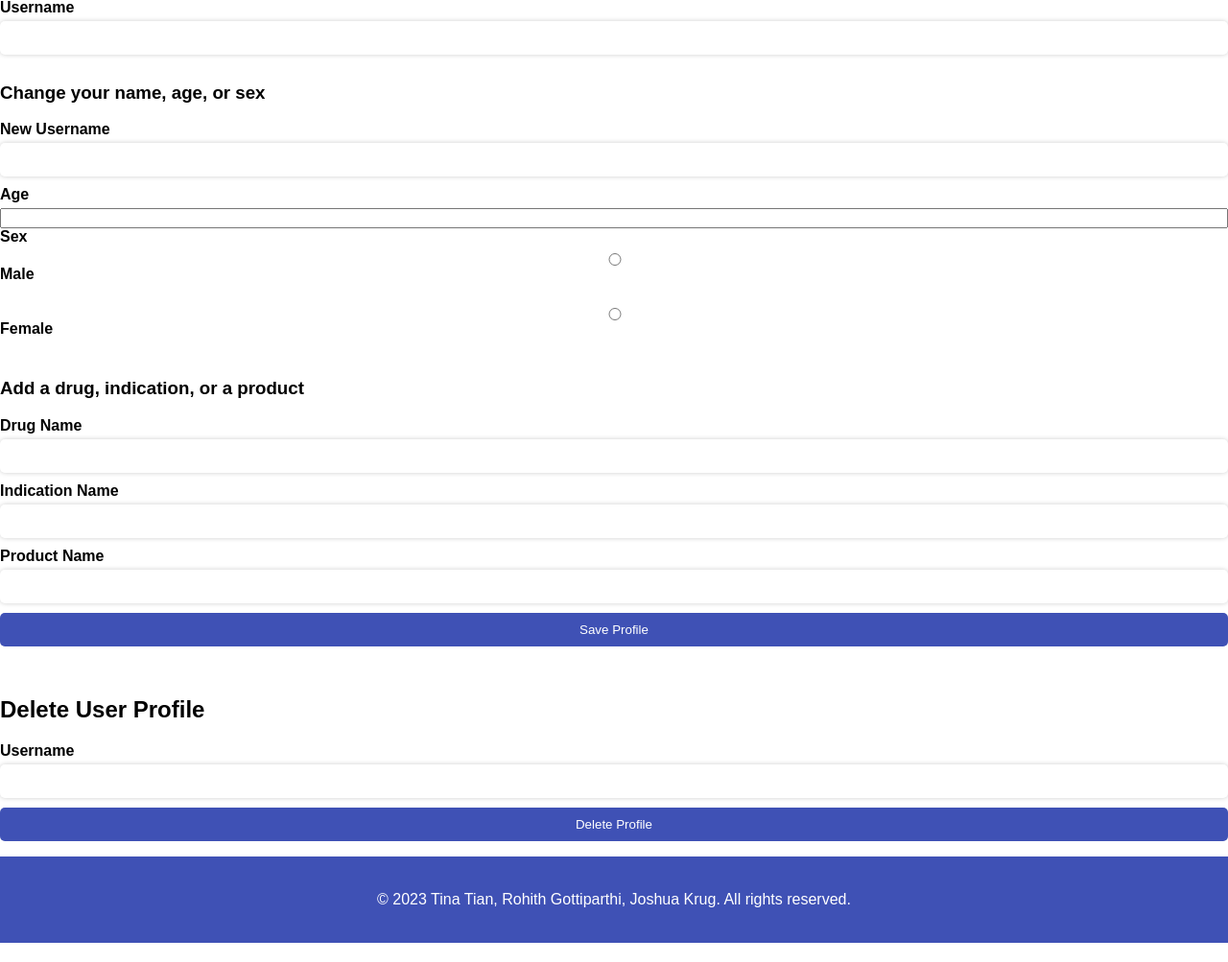
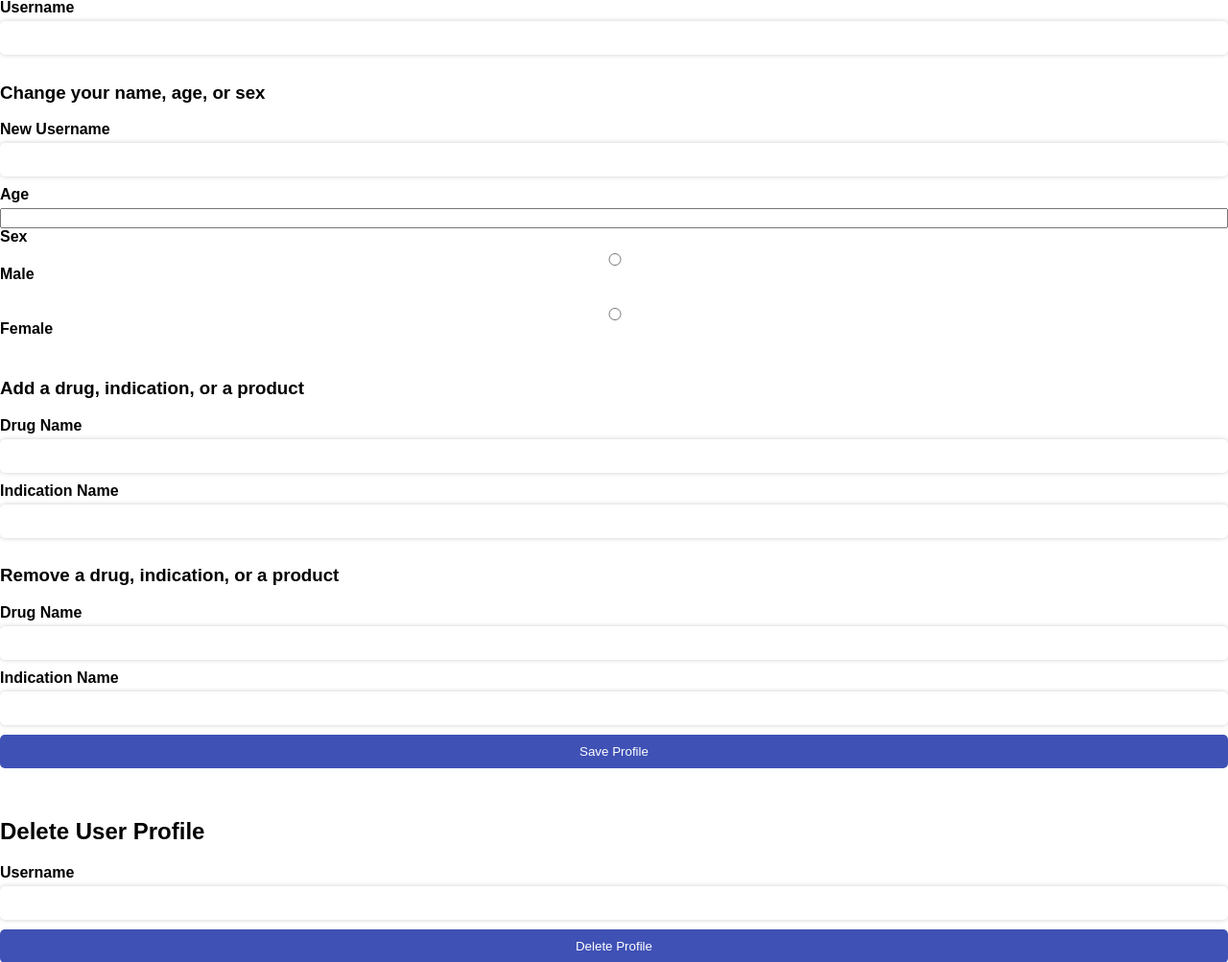
Before and after one commit to rgottiparthi/DrugDatabase, a Flask app: page /editProfile in a window 1280 px wide. Shown: the part 227-1230 px from the top of the page at 96% size. Run offline with Flask 3, Linux system fonts and the light colour scheme.

Commit message:
can now remove drugs

```diff
--- a/templates/editProfile.html
+++ b/templates/editProfile.html
@@ -62,8 +62,13 @@
     <input type="text" id="drug name" name="drug name" />
     <label for="indication name">Indication Name</label>
     <input type="text" id="indication name" name="indication name" />
-    <label for="Prodcut name">Product Name</label>
-    <input type="text" id="product name" name="product name name" />
+
+
+    <h3>Remove a drug, indication, or a product</h3>
+    <label for="drug name">Drug Name</label>
+    <input type="text" id="remove drug name" name="remove drug name" />
+    <label for="indication name">Indication Name</label>
+    <input type="text" id="remove indication name" name="remove indication name" />
 
     <input type="submit" value="Save Profile" />
     <p>  </p>
```
